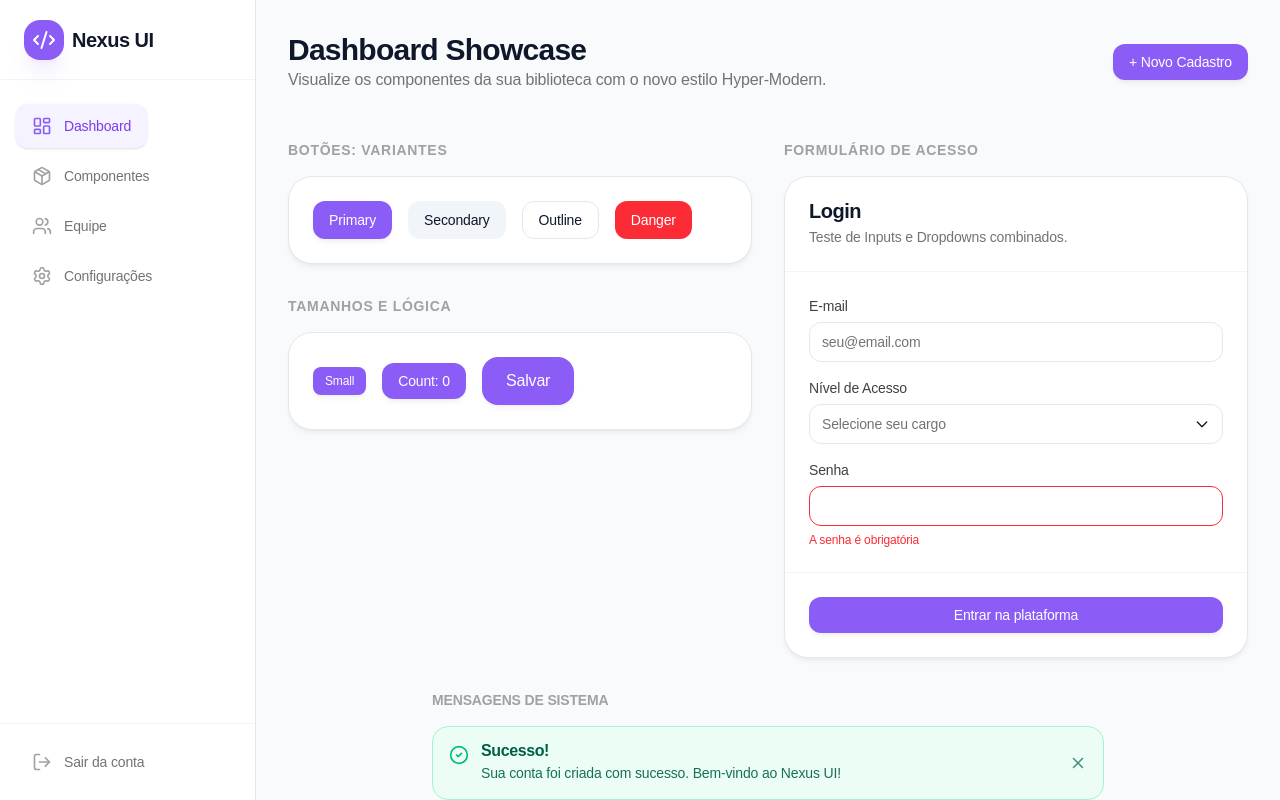
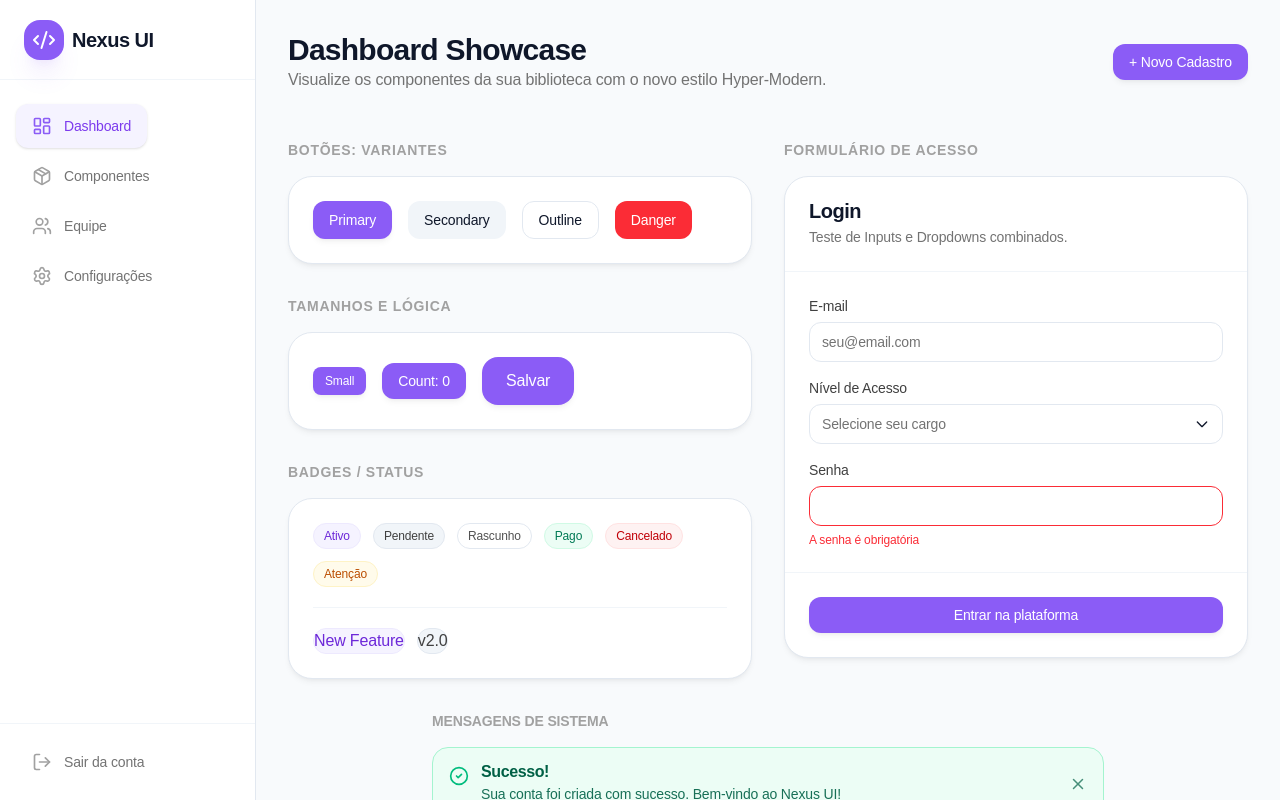
Before and after one commit to wendelvx/assets, a React (Vite) app: page / in a window 1280 px wide. Shown: the top 800 px of the page. Built offline with nearby package versions, Linux system fonts and the light colour scheme.

Commit message:
Adiconando badge

```diff
--- a/src/App.jsx
+++ b/src/App.jsx
@@ -9,6 +9,7 @@ import { Sidebar, SidebarLogo, SidebarItem, SidebarFooter } from './components/u
 import { Alert } from './components/ui/alert';
 import { Toast } from './components/ui/toast';
 import { Dropdown } from './components/ui/dropdown'
+import { Badge } from './components/ui/badge';
 
 import './App.css'
 
@@ -111,6 +112,23 @@ function App() {
                 </CardContent>
               </Card>
             </section>
+            <section>
+  <h2 className="text-sm font-semibold uppercase tracking-wider text-neutral-400 mb-4">Badges / Status</h2>
+  <Card>
+    <CardContent className="flex flex-wrap gap-3 pt-6">
+      <Badge variant="primary">Ativo</Badge>
+      <Badge variant="secondary">Pendente</Badge>
+      <Badge variant="outline">Rascunho</Badge>
+      <Badge variant="success">Pago</Badge>
+      <Badge variant="error">Cancelado</Badge>
+      <Badge variant="warning">Atenção</Badge>
+
+      <div className="w-full border-t border-neutral-100 my-2" />
+      <Badge size="sm" pill variant="primary">New Feature</Badge>
+      <Badge size="md" pill variant="secondary">v2.0</Badge>
+    </CardContent>
+  </Card>
+</section>
           </div>
 
           <div className="space-y-8">
--- /dev/null
+++ b/src/components/ui/badge/Badge.jsx
@@ -0,0 +1,48 @@
+import { forwardRef } from "react";
+
+const badgeStyles = {
+  base: "inline-flex items-center justify-center font-medium transition-colors cursor-default",
+
+  variants: {
+    primary: "bg-primary-50 text-primary-700 border border-primary-100",
+    secondary: "bg-neutral-100 text-neutral-700 border border-neutral-200",
+    outline: "bg-transparent text-neutral-600 border border-neutral-200",
+    success: "bg-emerald-50 text-emerald-700 border border-emerald-100",
+    error: "bg-red-50 text-red-700 border border-red-100",
+    warning: "bg-amber-50 text-amber-700 border border-amber-100",
+  },
+
+  sizes: {
+    sm: "px-2 py-0.5 text-[10px] rounded-md",
+    md: "px-2.5 py-1 text-xs rounded-lg",
+    lg: "px-3 py-1.5 text-sm rounded-xl",
+  },
+
+  rounded: "rounded-full",
+};
+
+export const Badge = forwardRef(({
+  children,
+  variant = "primary",
+  size = "md",
+  pill = false,
+  className = "",
+  ...props
+}, ref) => {
+  return (
+    <span
+      ref={ref}
+      className={`
+        ${badgeStyles.base}
+        ${badgeStyles.variants[variant]}
+        ${pill ? "rounded-full" : badgeStyles.sizes[size]}
+        ${className}
+      `.trim()}
+      {...props}
+    >
+      {children}
+    </span>
+  );
+});
+
+Badge.displayName = "Badge";
--- /dev/null
+++ b/src/components/ui/badge/index.js
@@ -0,0 +1 @@
+export * from './Badge';
```
Lines whose indentation alone changed are shown as unchanged.
